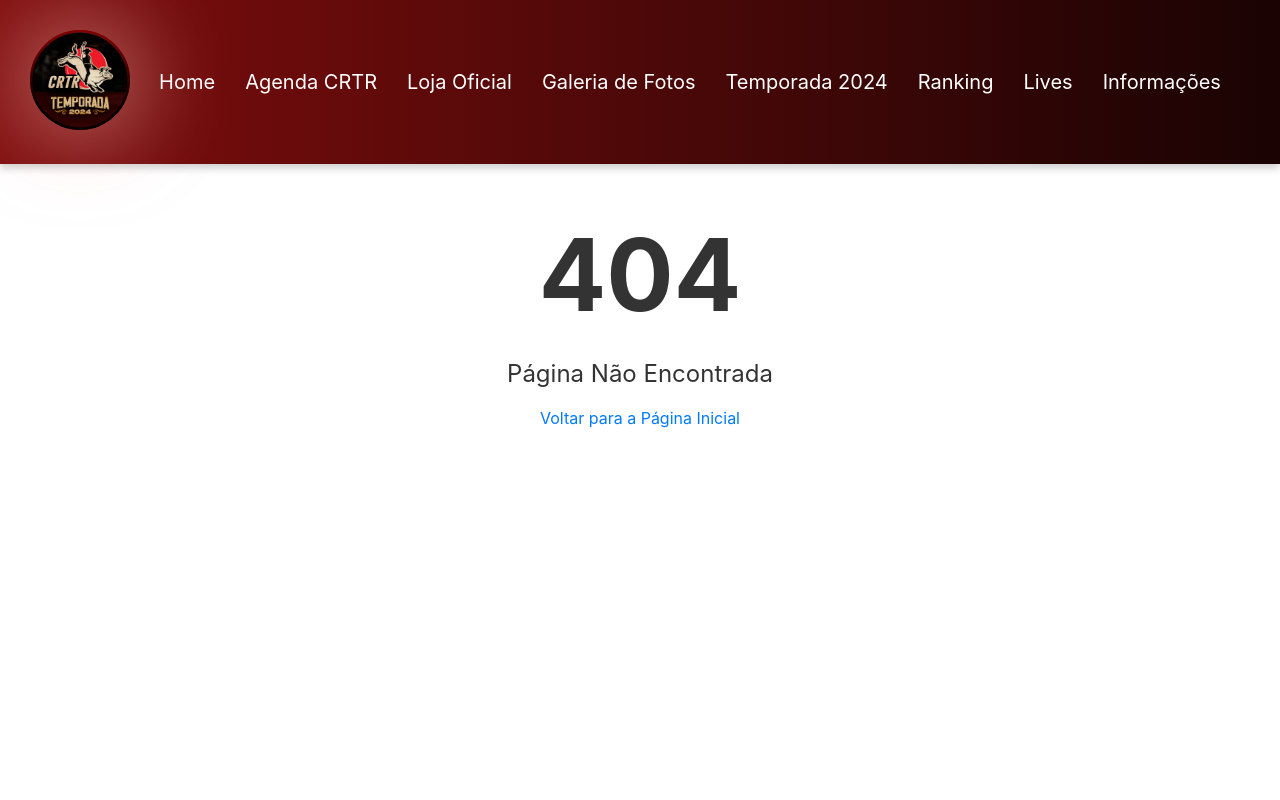
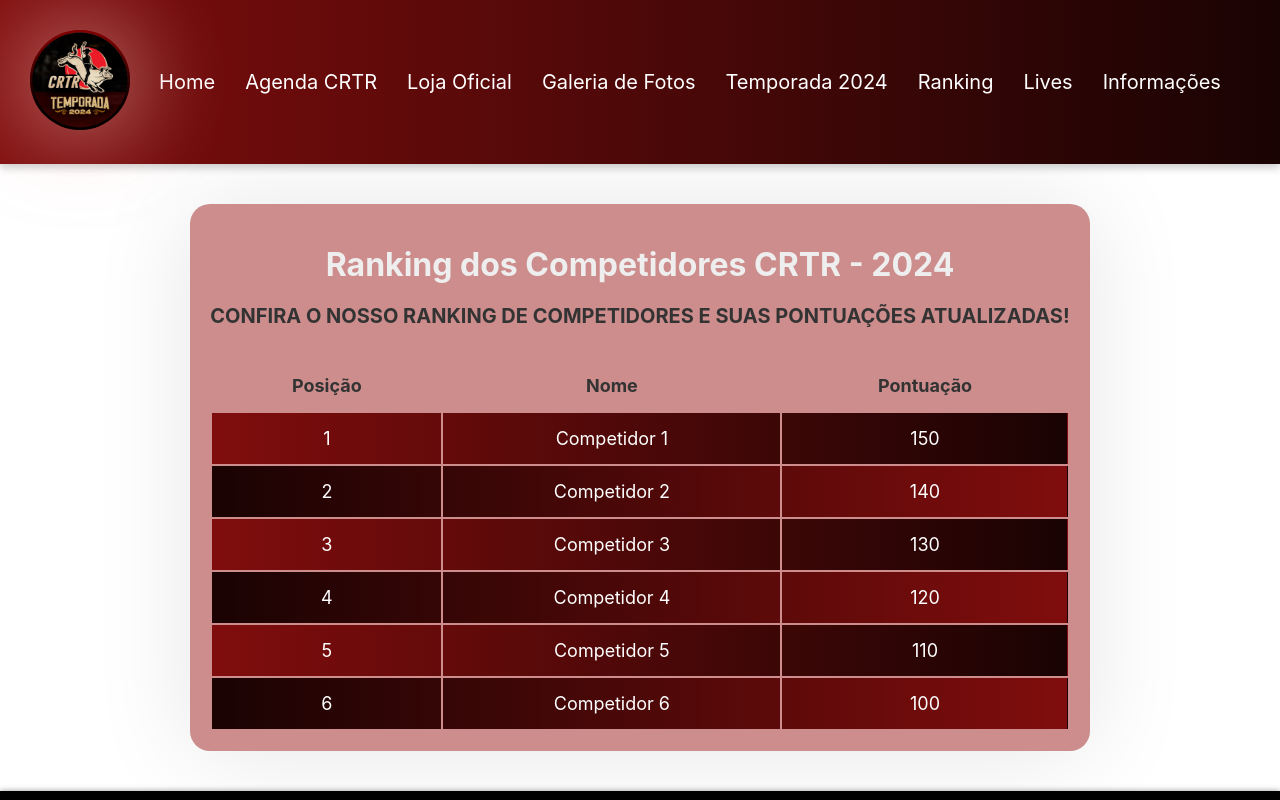
Before and after one commit to crtr-projects/frontend-crtr, a Vue app: page /ranking in a window 1280 px wide. Shown: the top 800 px of the page. Built offline with nearby package versions, Linux system fonts and the light colour scheme.

Commit message:
Adicionando telas

```diff
--- a/src/components/Lives.css
+++ b/src/components/Lives.css
@@ -2,7 +2,7 @@
 
 .lives-container {
   padding: 20px;
-  background-color: #d9d6d6;
+  background-color: #b87d7d;
   margin: 20px auto;
   height: 100%; /* Ajuste a altura conforme necessário */
   width: 100%; /* Ajusta a largura do carrossel ao contêiner */
@@ -18,7 +18,13 @@
 .lives-title {
   text-align: center;
   font-size: 2rem;
-  color: #d9534f; /* Texto chamativo para AO VIVO */
+  color: #eeeeee; /* Texto chamativo para AO VIVO */
+  margin-bottom: 20px;
+}
+
+.lives-description{
+  text-align: center;
+  color: #020202; /* Texto chamativo para AO VIVO */
   margin-bottom: 20px;
 }
 
--- a/src/components/Lives.vue
+++ b/src/components/Lives.vue
@@ -1,6 +1,7 @@
 <template>
   <div class="lives-container">
     <h2 class="lives-title">Transmissões AO VIVO</h2>
+    <h2 class="lives-description">Aqui você Acompanha em tempo real os nossos eventos de cada etapa da CRTR !</h2>
     <div class="live-grid">
       <div v-for="(live, index) in lives" :key="index" class="live-item" @click="openLive(live)">
         <img :src="live.thumbnail" alt="Live thumbnail" class="live-thumbnail" />
--- /dev/null
+++ b/src/components/Ranking.css
@@ -0,0 +1,71 @@
+@import '../assets/variaveis.css';
+
+/* Contêiner principal do ranking */
+.ranking-container {
+  max-width: 1200px;
+  margin: 0 auto;
+  padding: 20px;
+  background-color: var(--bg-color-light);
+  box-shadow: 0 2px 100px rgba(0, 0, 0, 0.1);
+  border-radius: 20px;
+  background: #cd8d8d; /* Gradiente de exemplo */
+}
+
+/* Título do ranking */
+.ranking-title {
+  font-size: 32px;
+  margin-bottom: 20px;
+  color: var(--primary-color);
+  text-align: center;
+  color: #eeeeee;
+}
+
+/* Texto de destaque */
+.ranking-highlight {
+  font-size: 20px;
+  margin-bottom: 30px;
+  color: var(--primary-color);
+  font-weight: bold;
+  text-align: center;
+  text-transform: uppercase;
+}
+
+/* Estilo da tabela */
+.ranking-table {
+  width: 100%;
+  text-align: center;
+}
+
+.ranking-table th, .ranking-table td {
+  padding: 15px;
+  border-bottom: 1px solid var(--primary-color);
+  font-size: 18px;
+}
+
+.ranking-table th {
+  background-color: var(--primary-color);
+  color: var(--text-light-color);
+}
+
+.ranking-table tr:hover {
+  background-color: var(--bg-color-hover);
+}
+
+/* Estilo das linhas */
+.black-row {
+  background: linear-gradient(to right, #800D0D, #1A0303); /* Gradiente de exemplo */
+  color: #ffffff; /* Texto branco para contraste */
+}
+
+.red-row {
+  background: linear-gradient(to right, #1A0303, #800D0D); /* Gradiente de exemplo */
+  color: #ffffff; /* Texto branco para contraste */
+}
+
+/* Responsividade */
+@media (max-width: 768px) {
+  .ranking-table th, .ranking-table td {
+    padding: 10px;
+    font-size: 16px;
+  }
+}
--- /dev/null
+++ b/src/components/Ranking.vue
@@ -0,0 +1,43 @@
+<template>
+  <div class="ranking-container">
+    <h1 class="ranking-title">Ranking dos Competidores CRTR - 2024</h1>
+    <p class="ranking-highlight">Confira o nosso ranking de competidores e suas pontuações atualizadas!</p>
+    <table class="ranking-table">
+      <thead>
+        <tr>
+          <th>Posição</th>
+          <th>Nome</th>
+          <th>Pontuação</th>
+        </tr>
+      </thead>
+      <tbody>
+        <tr v-for="(competidor, index) in competidores" :key="index" :class="index % 2 === 0 ? 'black-row' : 'red-row'">
+          <td>{{ index + 1 }}</td>
+          <td>{{ competidor.nome }}</td>
+          <td>{{ competidor.pontuacao }}</td>
+        </tr>
+      </tbody>
+    </table>
+  </div>
+</template>
+
+<script>
+export default {
+  name: 'Ranking',
+  data() {
+    return {
+      competidores: [
+        { nome: 'Competidor 1', pontuacao: '150' },
+        { nome: 'Competidor 2', pontuacao: '140' },
+        { nome: 'Competidor 3', pontuacao: '130' },
+        { nome: 'Competidor 4', pontuacao: '120' },
+        { nome: 'Competidor 5', pontuacao: '110' },
+        { nome: 'Competidor 6', pontuacao: '100' },
+        // Adicione mais competidores conforme necessário
+      ],
+    };
+  },
+};
+</script>
+
+<style src="../components/Ranking.css" scoped></style>
--- a/src/router/index.js
+++ b/src/router/index.js
@@ -8,6 +8,8 @@
 import GaleriaView from '../views/GaleriaView.vue';
 import LojaOficial from '../views/LojaOficial.vue';
 import LivesView from '../views/LivesView.vue';
+import Informacoes from '../views/Informacoes.vue';
+import Ranking from '../views/RankingView.vue';
 
 // Define as rotas da aplicação
 const routes = [
@@ -16,6 +18,9 @@
   { path: '/galeria', component: GaleriaView },   // Rota para a página de Galeria de Fotos
   { path: '/loja', component: LojaOficial },
   { path: '/lives', component: LivesView },    // Rota para a página da Loja Oficial
+  { path: '/informacoes', component: Informacoes },
+  { path: '/ranking', component: Ranking },
+
   { path: '/:pathMatch(.*)*', component: NotFound }, // Rota para qualquer caminho não encontrado (404)
 ];
 
--- a/src/views/Home.vue
+++ b/src/views/Home.vue
@@ -6,6 +6,7 @@
       <Lives />
       <ProdutosCarrossel /> <!-- Adicione o carrossel de produtos aqui -->
       <!-- <YouTubePreview /> -->
+      <RankingView />
       <InstagramBanner />
       <UltimasNovidades />
       <Espacos />
@@ -18,7 +19,6 @@
 
 <script>
 import Carousel from '../components/Carousel.vue';
-import YouTubePreview from '../components/YouTubePreview.vue';
 import Lives from '../components/Lives.vue';
 import InstagramBanner from '../components/InstagramBanner.vue';
 import UltimasNovidades from '../components/UltimasNovidades.vue';
@@ -28,13 +28,14 @@
 import ParceirosOficiais from '@/components/ParceirosOficiais.vue';
 import { mapGetters } from 'vuex';
 import Footer from '../components/Footer.vue'; // Certifique-se de que o caminho está correto
+import RankingView from './RankingView.vue';
 
 export default {
   name: 'Home',
   components: {
     Carousel,
     Lives,
-    YouTubePreview,
+    RankingView,
     InstagramBanner,
     UltimasNovidades,
     Galeria,
--- /dev/null
+++ b/src/views/Informacoes.css
@@ -0,0 +1,77 @@
+@import '../assets/variaveis.css'; /* Importação das variáveis de estilo */
+
+.informacoes-container {
+  display: flex;
+  flex-direction: column;
+  align-items: center;
+  padding: 20px;
+  background-color: var(--background-color);
+}
+
+.informacoes-header {
+  margin-bottom: 30px;
+  text-align: center;
+}
+
+.informacoes-header h1 {
+  font-size: 2.5rem;
+  color: var(--primary-color);
+}
+
+.informacoes-content {
+  display: flex;
+  flex-direction: column;
+  gap: 20px;
+  max-width: 800px;
+  width: 100%;
+}
+
+.informacoes-article {
+  background-color: #fff;
+  padding: 20px;
+  border-radius: 8px;
+  box-shadow: 0 2px 4px rgba(0, 0, 0, 0.1);
+}
+
+.informacoes-article h2 {
+  font-size: 1.75rem;
+  color: var(--secondary-color);
+  margin-bottom: 15px;
+}
+
+.informacoes-article p,
+.informacoes-article ul {
+  font-size: 1rem;
+  color: var(--text-color);
+}
+
+.informacoes-article ul {
+  list-style-type: disc;
+  padding-left: 20px;
+}
+
+.informacoes-footer {
+  margin-top: 30px;
+  text-align: center;
+  color: var(--text-muted);
+}
+
+/* Responsividade */
+@media (max-width: 768px) {
+  .informacoes-content {
+    padding: 10px;
+  }
+
+  .informacoes-header h1 {
+    font-size: 2rem;
+  }
+
+  .informacoes-article h2 {
+    font-size: 1.5rem;
+  }
+
+  .informacoes-article p,
+  .informacoes-article ul {
+    font-size: 0.875rem;
+  }
+}
--- /dev/null
+++ b/src/views/Informacoes.vue
@@ -0,0 +1,37 @@
+<template>
+    <div class="informacoes-container">
+      <header class="informacoes-header">
+        <h1>Informações sobre a Empresa</h1>
+      </header>
+      <section class="informacoes-content">
+        <article class="informacoes-article">
+          <h2>Nossa Missão</h2>
+          <p>Nosso compromisso é oferecer os melhores produtos e serviços aos nossos clientes.</p>
+        </article>
+        <article class="informacoes-article">
+          <h2>Visão</h2>
+          <p>Ser referência em qualidade e inovação no mercado.</p>
+        </article>
+        <article class="informacoes-article">
+          <h2>Valores</h2>
+          <ul>
+            <li>Qualidade</li>
+            <li>Inovação</li>
+            <li>Integridade</li>
+            <li>Sustentabilidade</li>
+          </ul>
+        </article>
+      </section>
+      <footer class="informacoes-footer">
+        <p>&copy; 2024 Nome da Empresa. Todos os direitos reservados.</p>
+      </footer>
+    </div>
+  </template>
+
+  <script>
+  export default {
+    name: 'Informacoes',
+  };
+  </script>
+
+  <style src="../views/Informacoes.css"></style>
--- /dev/null
+++ b/src/views/RankingView.css
@@ -0,0 +1,10 @@
+@import '../assets/variaveis.css';
+
+/* Contêiner da view do ranking */
+.ranking-view-container {
+  display: flex;
+  justify-content: center;
+  align-items: center;
+  padding: 40px;
+  background-color: var(--cor-fundo);
+}
--- /dev/null
+++ b/src/views/RankingView.vue
@@ -0,0 +1,18 @@
+<template>
+    <div class="ranking-view-container">
+      <Ranking />
+    </div>
+  </template>
+
+  <script>
+  import Ranking from '../components/Ranking.vue';
+
+  export default {
+    name: 'RankingView',
+    components: {
+      Ranking,
+    },
+  };
+  </script>
+
+  <style src="../views/RankingView.css" scoped></style>
```
